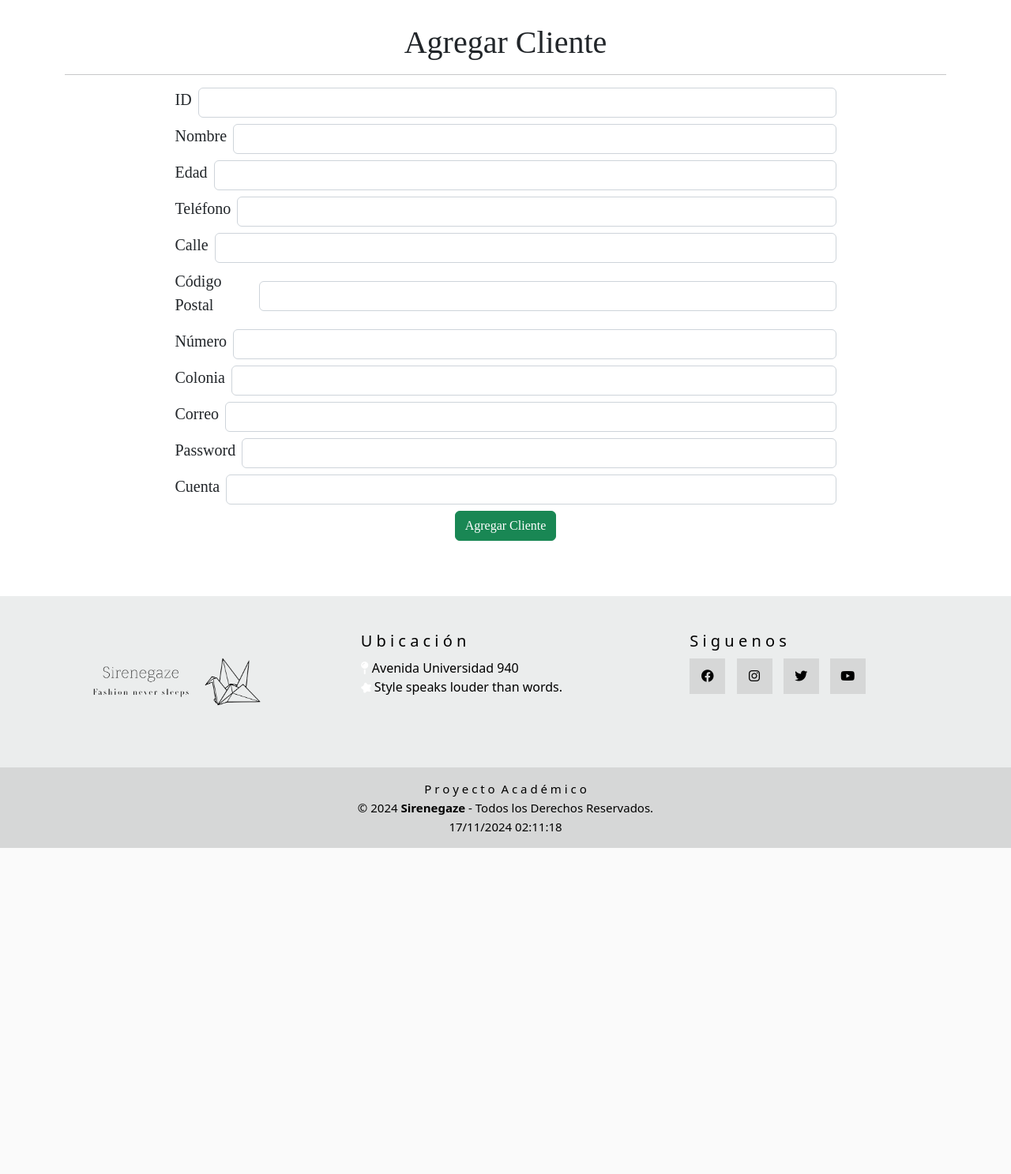
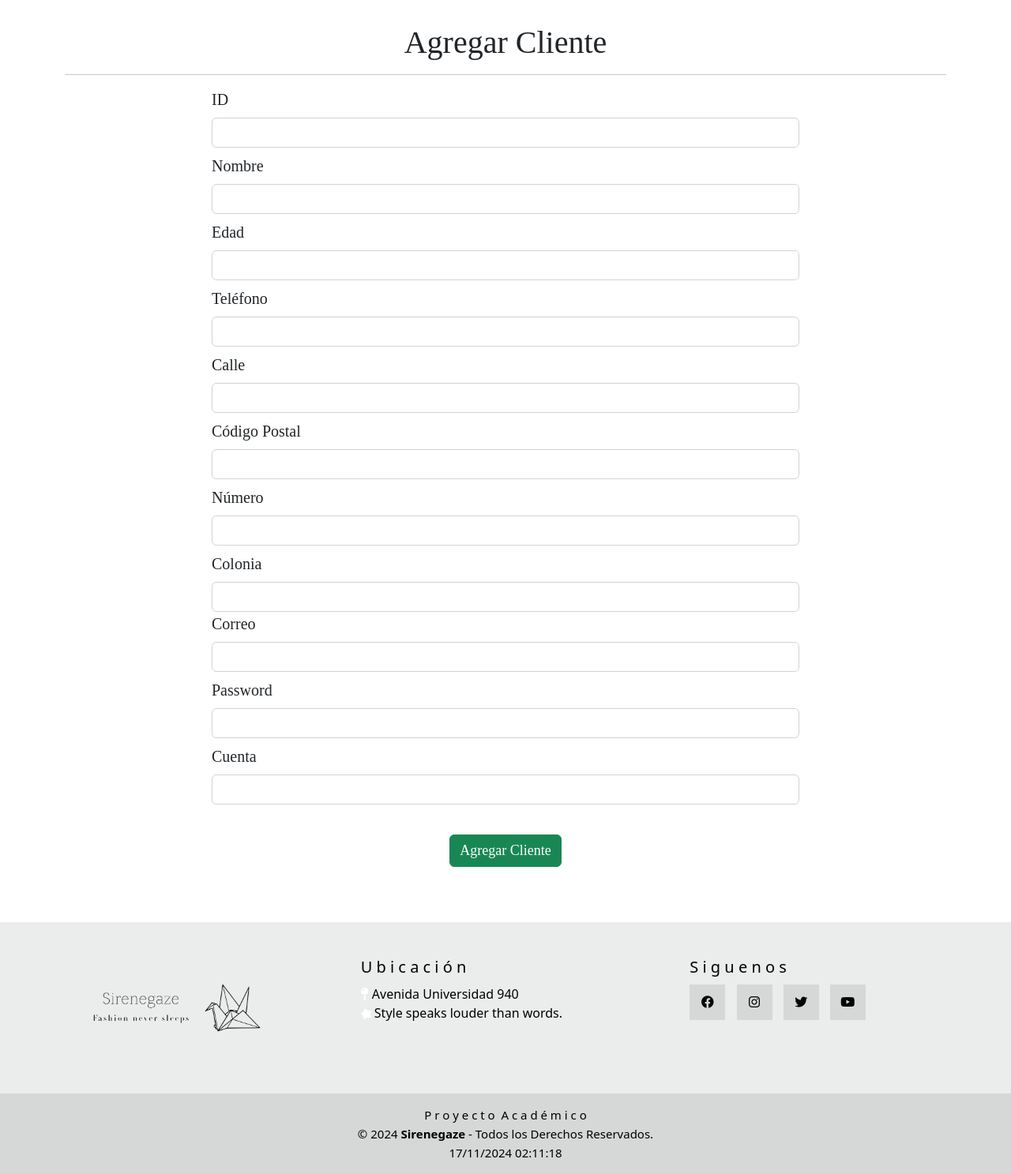
Before and after one commit to OmarReyesRmz/Sirengaze, a PHP site: page /addclientes.php in a window 1280 px wide. Shown: the part 70-1557 px from the top of the page at 79% size. Before the commit the page ends 1144 px from the top, so only its background shows below. Run offline with PHP 8.4, Linux system fonts and the light colour scheme; some libraries are stand-ins or nearby versions; some web fonts are replaced.

Commit message:
Diseño agregar Clientes
Corrección de diseño

```diff
--- a/addclientes.php
+++ b/addclientes.php
@@ -6,16 +6,14 @@ $username = "root";
 $password = "";
 $dbname = "sirenegaze";
 
-// Crear la conexión
 $conn = new mysqli($servername, $username, $password, $dbname);
 
-// Verificar la conexión
 if ($conn->connect_error) {
     die("Error de conexión: " . $conn->connect_error);
 }
 
-// Insertar cliente
 if ($_SERVER["REQUEST_METHOD"] == "POST") {
+
     $idCliente = $_POST['IdCliente'];
     $edad = $_POST['Edad'];
     $telefono = $_POST['Telefono'];
@@ -28,17 +26,30 @@ if ($_SERVER["REQUEST_METHOD"] == "POST") {
     $password = $_POST['Password'];
     $cuenta = $_POST['Cuenta'];
 
-    $sql = "INSERT INTO cliente (IdCliente, Edad, Telefono, Nombre, Calle, CP, Numero, Colonia, Correo, password, Cuenta)
-            VALUES ('$idCliente', '$edad', '$telefono', '$nombre', '$calle', '$cp', '$numero', '$colonia', '$correo', '$password', '$cuenta')";
+    try {
+        $sql = "INSERT INTO cliente (IdCliente, Edad, Telefono, Nombre, Calle, CP, Numero, Colonia, Correo, password, Cuenta)
+                    VALUES ('$idCliente', '$edad', '$telefono', '$nombre', '$calle', '$cp', '$numero', '$colonia', '$correo', '$password', '$cuenta')";
 
-    if ($conn->query($sql) === TRUE) {
-        echo "Cliente agregado exitosamente.";
-    } else {
-        echo "Error: " . $sql . "<br>" . $conn->error;
+        $conn->query($sql);
+
+        $_SESSION['mensaje'] = 'Cliente agregado con éxito';
+        $_SESSION['tipo_mensaje'] = 'success';
+
+    }catch (mysqli_sql_exception $e) {
+        if ($e->getCode() == 1062) {
+            $_SESSION['mensaje'] = 'Error: El ID ya existe';
+            $_SESSION['tipo_mensaje'] = 'error';
+        } else {
+            $_SESSION['mensaje'] = 'Error en la base de datos';
+            $_SESSION['tipo_mensaje'] = 'error';
+        }
     }
+
+    $conn->close();
+    header('Location: addclientes.php');
+    exit();
 }
 
-$conn->close();
 ?>
 
 <!DOCTYPE html>
@@ -47,6 +58,7 @@ $conn->close();
     <meta charset="UTF-8">
     <meta name="viewport" content="width=device-width, initial-scale=1.0">
     <link rel="stylesheet" href="css/aclientes.css">
+    <script src="https://cdn.jsdelivr.net/npm/sweetalert2@11"></script>
     <title>Agregar Cliente</title>
 
 </head>
@@ -56,67 +68,82 @@ $conn->close();
     <div class="container" style="margin-top:100px; ">
         <h1 style="text-align:center">Agregar Cliente</h1>
         <hr>
-        <form method="POST" action="" style="display:flex; flex-direction: column; align-items: center;">
-
-            <div class="mb-2 d-flex align-items-center col-9">
+        <form method="POST" action="" class="formulario" style="display:flex; flex-direction: column; align-items: center;">
+        <!-- Para poner en la misma fila agregar: d-flex al div en class -->
+            <div class="mb-2 align-items-center col-8">
                 <label for="IDCliente" class="form-label me-2">ID</label>
                 <input type="number" name="IdCliente" class="form-control" id="IDCliente" required>
             </div>
 
-            <div class="mb-2 d-flex align-items-center col-9">
+            <div class="mb-2 align-items-center col-8">
                 <label for="name" class="form-label me-2">Nombre</label>
                 <input  type="text" name="Nombre" class="form-control" id="name" required>
             </div>
 
-            <div class="mb-2 d-flex align-items-center col-9">
+            <div class="mb-2 align-items-center col-8">
                 <label for="Edad" class="form-label me-2">Edad</label>
                 <input type="number" name="Edad" class="form-control" id="Edad" required>
             </div>
 
-            <div class="mb-2 d-flex align-items-center col-9">
+            <div class="mb-2 align-items-center col-8">
                 <label for="Telefono" class="form-label me-2">Teléfono</label>
                 <input type="text" name="Telefono" class="form-control" id="Telefono" required>
             </div>
 
-            <div class="mb-2 d-flex align-items-center col-9">
+            <div class="mb-2 align-items-center col-8">
                 <label for="Calle" class="form-label me-2">Calle</label>
                 <input type="text" name="Calle" class="form-control" id="Calle" required>
             </div>
 
-            <div class="mb-2 d-flex align-items-center col-9">
+            <div class="mb-2 align-items-center col-8">
                 <label for="CP" class="form-label me-2">Código Postal</label>
                 <input type="number" name="CP" class="form-control" id="CP" required>
             </div>
 
-            <div class="mb-2 d-flex align-items-center col-9">
+            <div class="mb-2 align-items-center col-8">
                 <label for="Numero" class="form-label me-2">Número</label>
                 <input type="number" name="Numero" class="form-control" id="Numero" required>
             </div>
 
-            <div class="mb-2 d-flex align-items-center col-9">
+            <div class="mb-2x align-items-center col-8">
                 <label for="Colonia" class="form-label me-2">Colonia</label>
                 <input type="text" name="Colonia" class="form-control" id="Colonia" required>
             </div>
 
-            <div class="mb-2 d-flex align-items-center col-9">
+            <div class="mb-2 align-items-center col-8">
                 <label for="Correo" class="form-label me-2">Correo</label>
-                <input type="email" name="Correo" class="form-control" id="Correo">
+                <input type="email" name="Correo" class="form-control" id="Correo" required>
             </div>
 
-            <div class="mb-2 d-flex align-items-center col-9">
+            <div class="mb-2 align-items-center col-8">
                 <label for="Password" class="form-label me-2">Password</label>
-                <input type="password" name="Password" class="form-control" id="Password">
+                <input type="password" name="Password" class="form-control" id="Password" required>
             </div>
 
-            <div class="mb-2 d-flex align-items-center col-9">
+            <div class="mb-2 align-items-center col-8">
                 <label for="Cuenta" class="form-label me-2">Cuenta</label>
-                <input type="text" name="Cuenta" class="form-control" id="Cuenta">
+                <input type="text" name="Cuenta" class="form-control" id="Cuenta" required>
             </div>
-
-            <button class="btn btn-success" type="submit">Agregar Cliente</button>
+            <br>
+            <button class="btn btn-success" style="font-size:18px" type="submit">Agregar Cliente</button>
         </form>
     </div>
 
     <?php include 'footer.php'; ?>
 </body>
 </html>
+
+<?php if (isset($_SESSION['mensaje'])): ?>
+    <script>
+        Swal.fire({
+            icon: '<?php echo $_SESSION['tipo_mensaje']; ?>',
+            title: '<?php echo $_SESSION['mensaje']; ?>',
+            showConfirmButton: false,
+            timer: 2000
+        });
+    </script>
+    <?php
+    unset($_SESSION['mensaje']);
+    unset($_SESSION['tipo_mensaje']);
+    ?>
+<?php endif; ?>
--- a/control.php
+++ b/control.php
@@ -129,7 +129,7 @@
         <i class="fa-solid fa-user" style="color: rgb(64, 79, 70);"></i>
         <div class="texto">CLIENTES</div>
         <div class="botones-container">
-                <a href="adddesc.php"><i class="fa-solid fa-file-circle-plus"></i></a>
+                <a href="addclientes.php"><i class="fa-solid fa-file-circle-plus"></i></a>
                 <a href="editdesc.php"><i class="fa-regular fa-pen-to-square"></i></a>
                 <a href="showclientes.php"><i class="fa-regular fa-eye"></i></a>
         </div>
```
